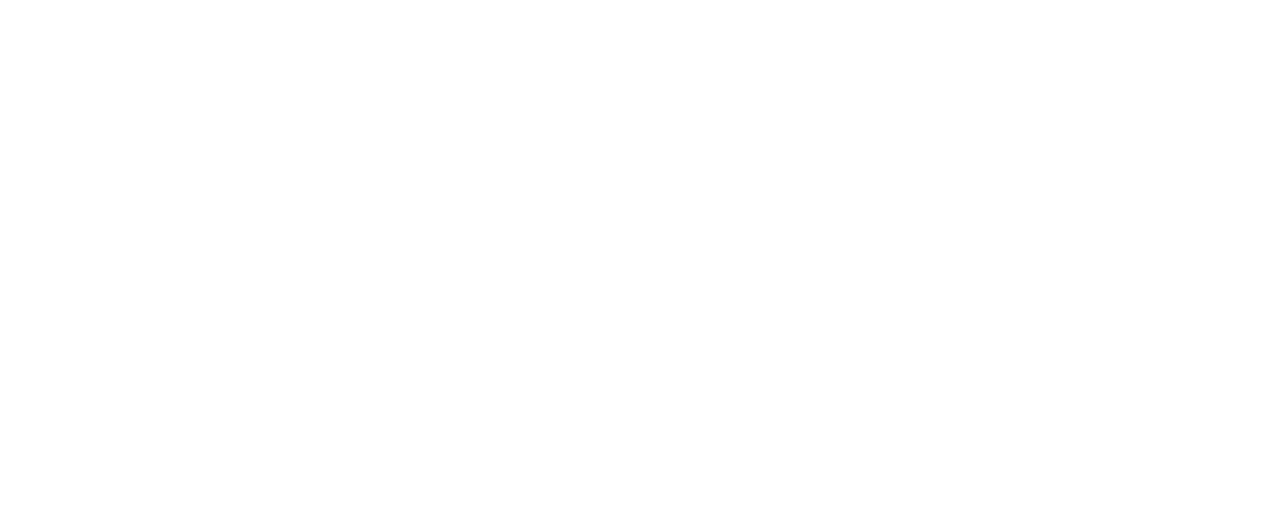
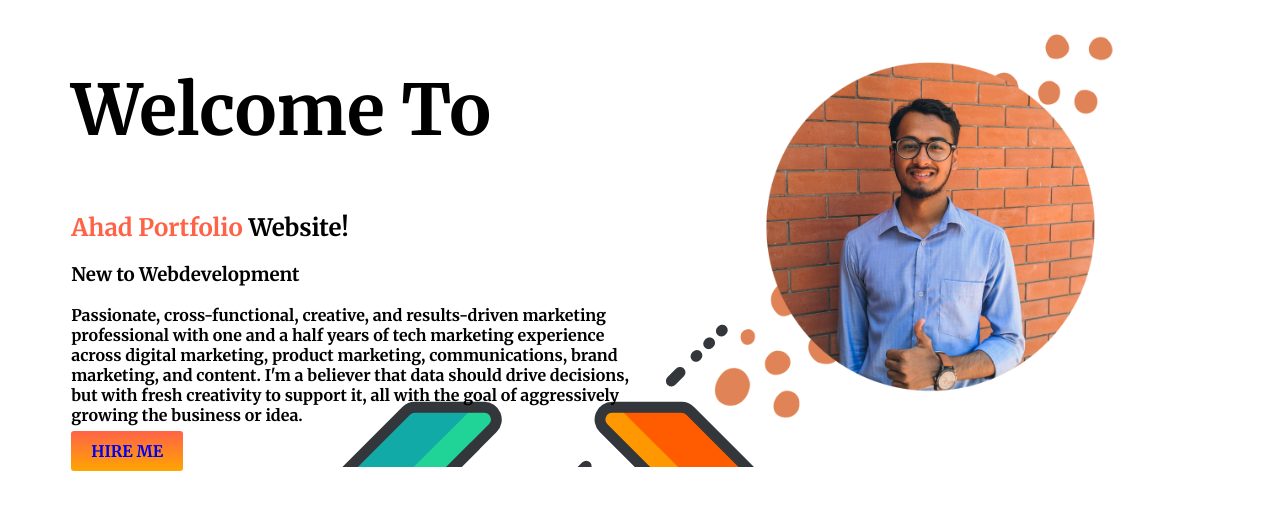
Before and after one commit to maak13/draft-website1, a plain HTML site: page index.html in a window 1280 px wide. Drawn offline with Linux system fonts and the light colour scheme.

Commit message:
top banner added

```diff
--- a/index.html
+++ b/index.html
@@ -1,13 +1,39 @@
 <!DOCTYPE html>
 <html lang="en">
+
 <head>
     <meta charset="UTF-8">
     <meta http-equiv="X-UA-Compatible" content="IE=edge">
     <meta name="viewport" content="width=device-width, initial-scale=1.0">
     <title>Ahad Portfolio Website</title>
     <link rel="stylesheet" href="style.css">
+    <link rel="preconnect" href="https://fonts.googleapis.com">
+    <link rel="preconnect" href="https://fonts.gstatic.com" crossorigin>
+    <link href="https://fonts.googleapis.com/css2?family=Merriweather:wght@700&display=swap" rel="stylesheet">
 </head>
+
 <body>
+    <section class="top">
+        <div class="place">
+            <h1>Welcome To</h1>
+            <h2> <span id="Ahad">Ahad Portfolio</span> Website!</h2>
+            <h3>New to Webdevelopment</h3>
+            <p>Passionate, cross-functional, creative, and results-driven marketing professional with one and a half
+                years
+                of tech marketing experience across digital marketing, product marketing, communications, brand
+                marketing,
+                and content. I'm a believer that data should drive decisions, but with fresh creativity to support it,
+                all
+                with the goal of aggressively growing the business or idea. </p>
+            <a class="link" target="_blank" href="https://www.linkedin.com/in/maak13/">HIRE ME</a>
+        </div>
+        <div class="place">
+            <img src="pictures/Ahad Photo.png" alt="Ahad Photo">
+        </div>
+    </section>
+
+
 
 </body>
+
 </html>
--- a/style.css
+++ b/style.css
@@ -0,0 +1,30 @@
+#Ahad{
+    color: tomato;
+}
+body{
+    font-family: 'Merriweather', serif;
+}
+h1{
+    font-size: 70px;
+}
+section{
+    display: flex;
+}
+.place{
+    width: 50%;
+    padding-left: 5%;
+}
+.place img{
+    width: 80%;
+}
+.link{
+    text-decoration: none;
+    background-image: linear-gradient(tomato, orange);
+    padding: 10px 20px;
+    border-radius: 3px;
+    font-weight: 500;
+}
+.top{
+    background-image: url(pictures/web.png);
+    background-repeat: no-repeat;
+}
```
Also changed, not shown: Pictures/Ahad Photo.png (added), Pictures/web.png (added).
